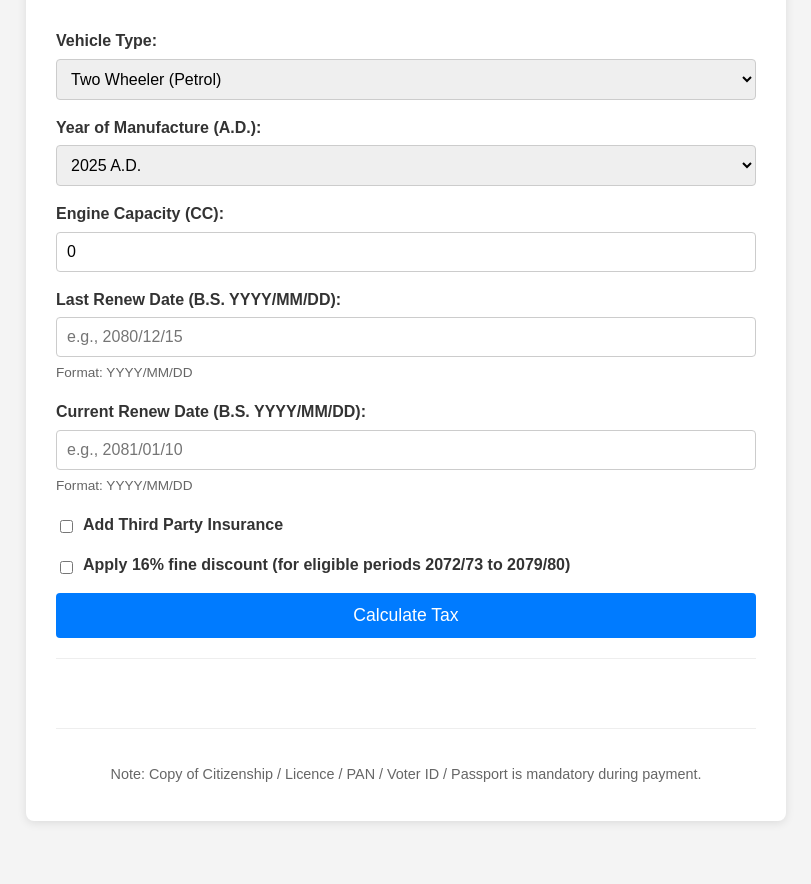
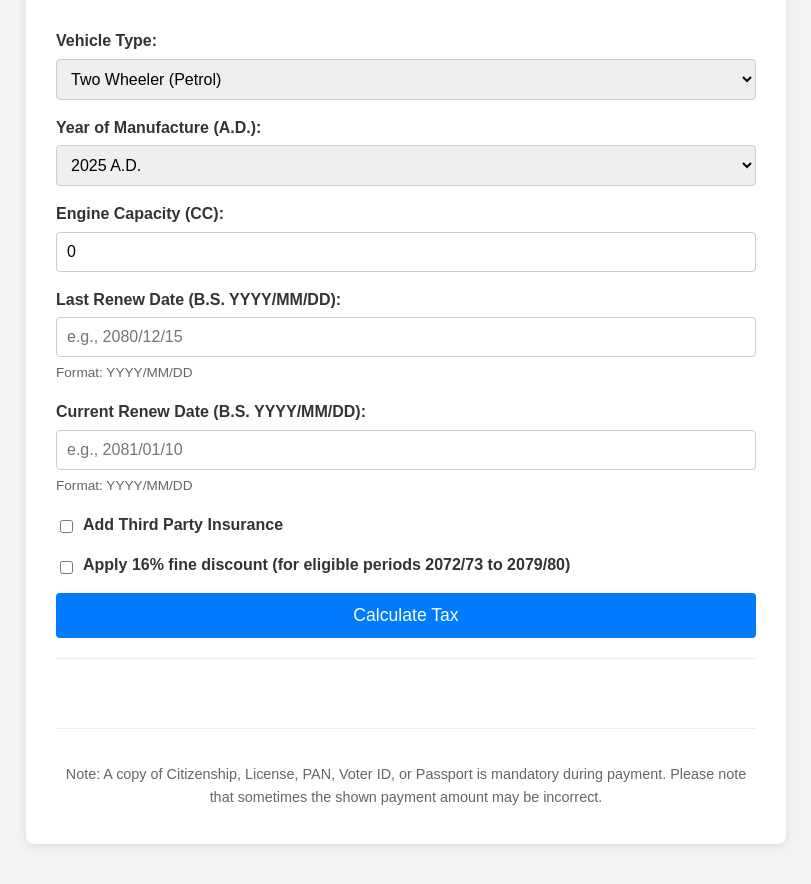
Before and after one commit to BipinBudhathoki01/vehicle_vat_calculator, a plain HTML site: page index.html in a window 1280 px wide. Shown: the part 146-1030 px from the top of the page, without its empty margins (234-1045 px from the left). Before the commit the page ends 1007 px from the top, so only its background shows below. Drawn offline with Linux system fonts and the light colour scheme.

Commit message:
Update index.html

```diff
--- a/index.html
+++ b/index.html
@@ -85,7 +85,7 @@
         </div>
 
         <div class="note">
-            <p>Note: Copy of Citizenship / Licence / PAN / Voter ID / Passport is mandatory during payment.</p>
+            <p>Note: A copy of Citizenship, License, PAN, Voter ID, or Passport is mandatory during payment. Please note that sometimes the shown payment amount may be incorrect.</p>
         </div>
     </div>
 
```
